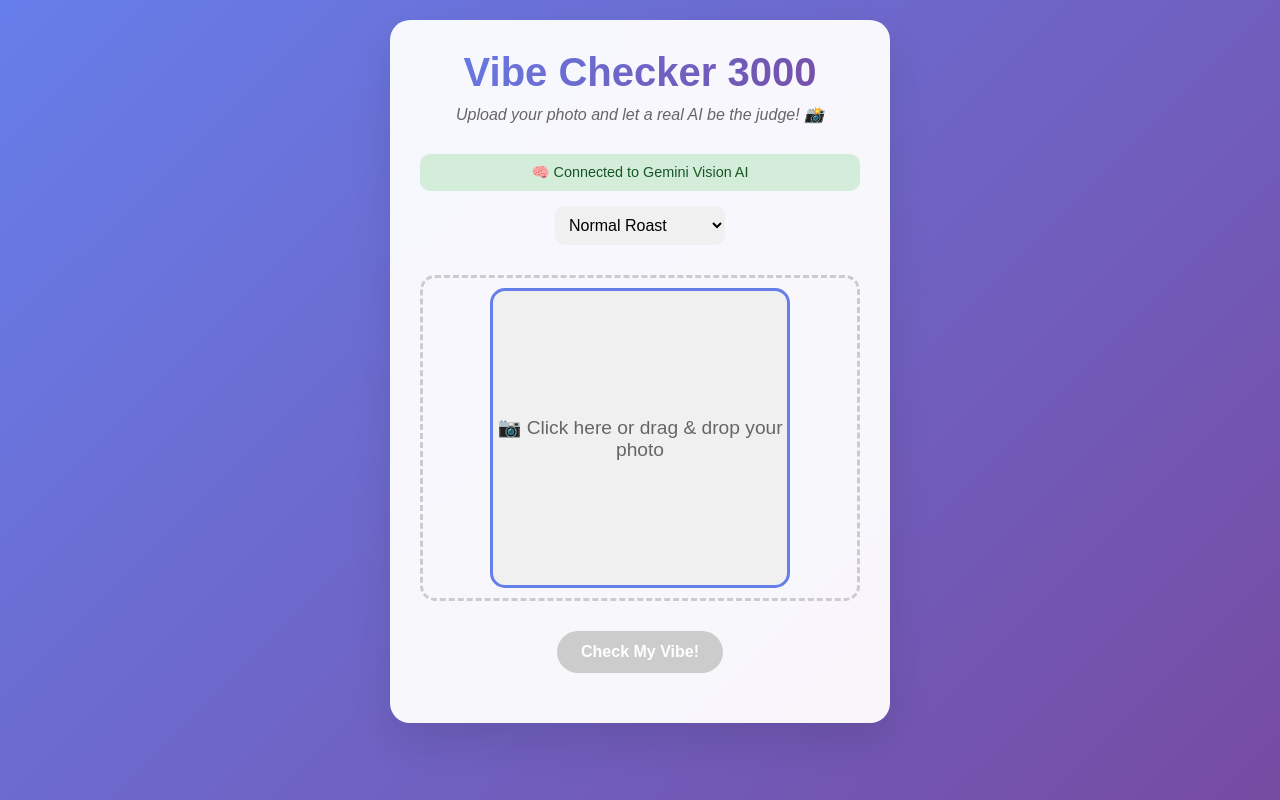
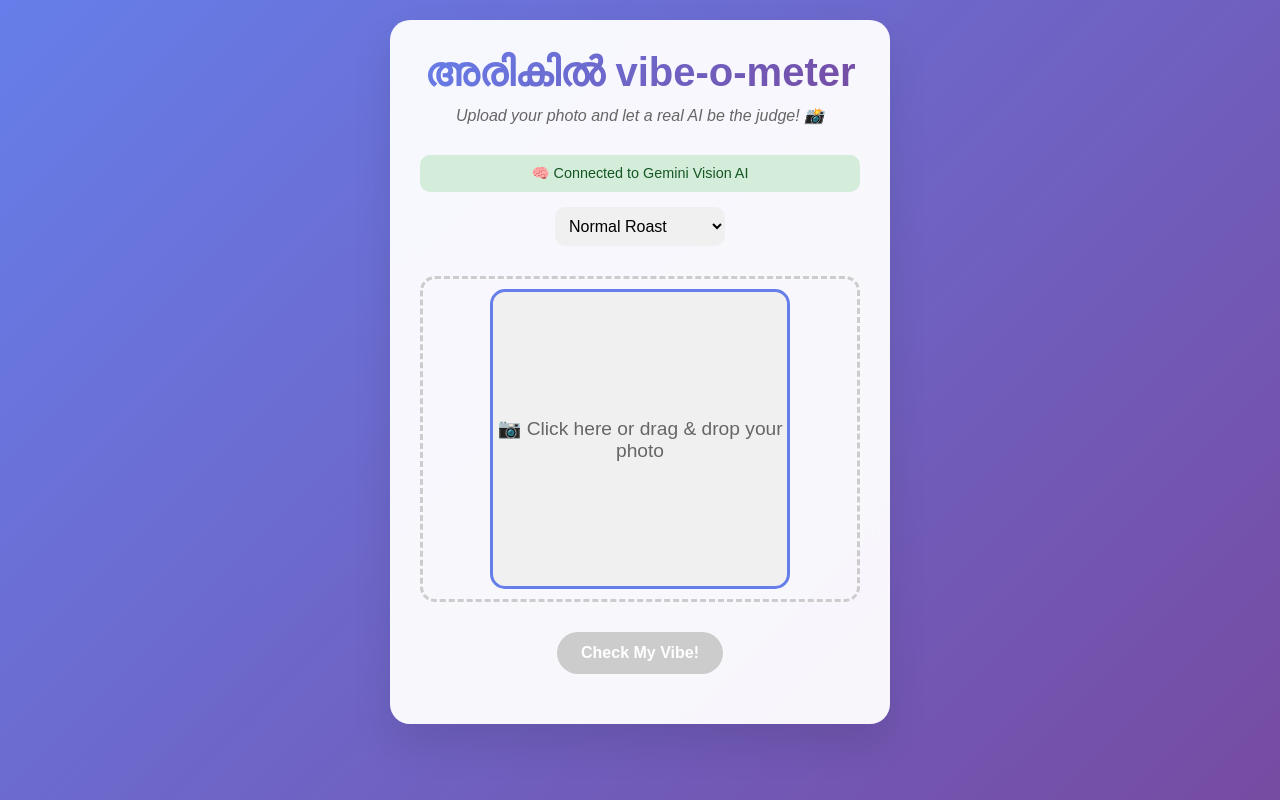
Before and after one commit to ShreyaPadmakumar/vibechecker, a website: page index.html in a window 1280 px wide. Drawn offline with Linux system fonts and the light colour scheme.

Commit message:
Update index.html

```diff
--- a/index.html
+++ b/index.html
@@ -3,7 +3,7 @@
 <head>
     <meta charset="UTF-8">
     <meta name="viewport" content="width=device-width, initial-scale=1.0">
-    <title>Vibe Checker 3000</title>
+    <title>അരികിൽ vibe-o-meter</title>
     <link rel="stylesheet" href="style.css">
 </head>
 <body>
@@ -13,7 +13,7 @@
     </div>
 
     <div class="container">
-        <h1 class="title">Vibe Checker 3000</h1>
+        <h1 class="title">അരികിൽ vibe-o-meter</h1>
         <p class="subtitle">Upload your photo and let a real AI be the judge! 📸</p>
 
         <div class="ai-status" id="aiStatus">
@@ -71,4 +71,5 @@
 
     <script src="script.js"></script>
 </body>
+
 </html>
```
